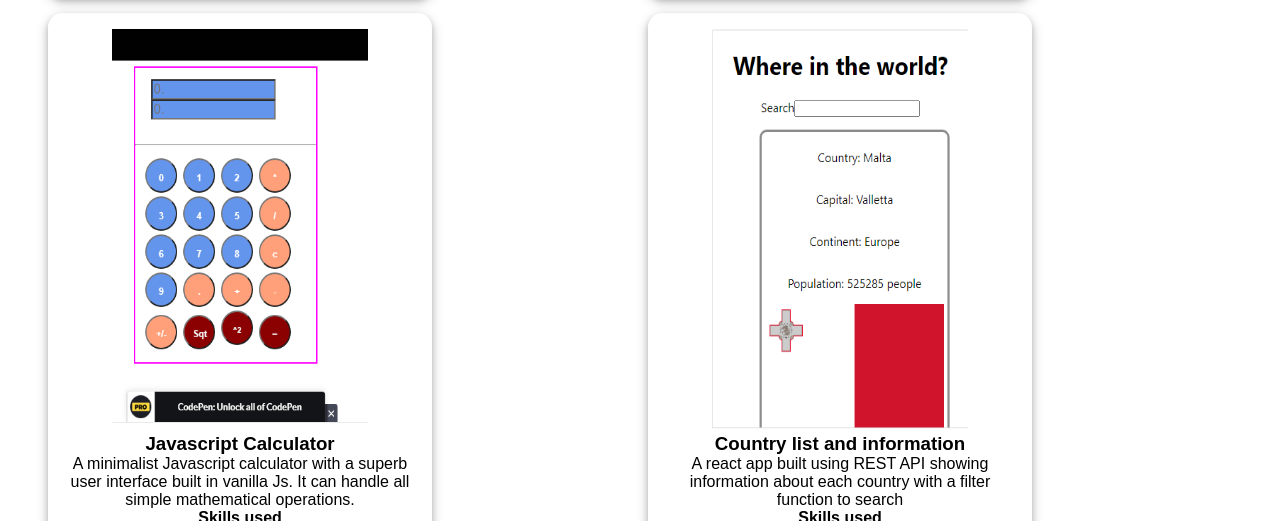
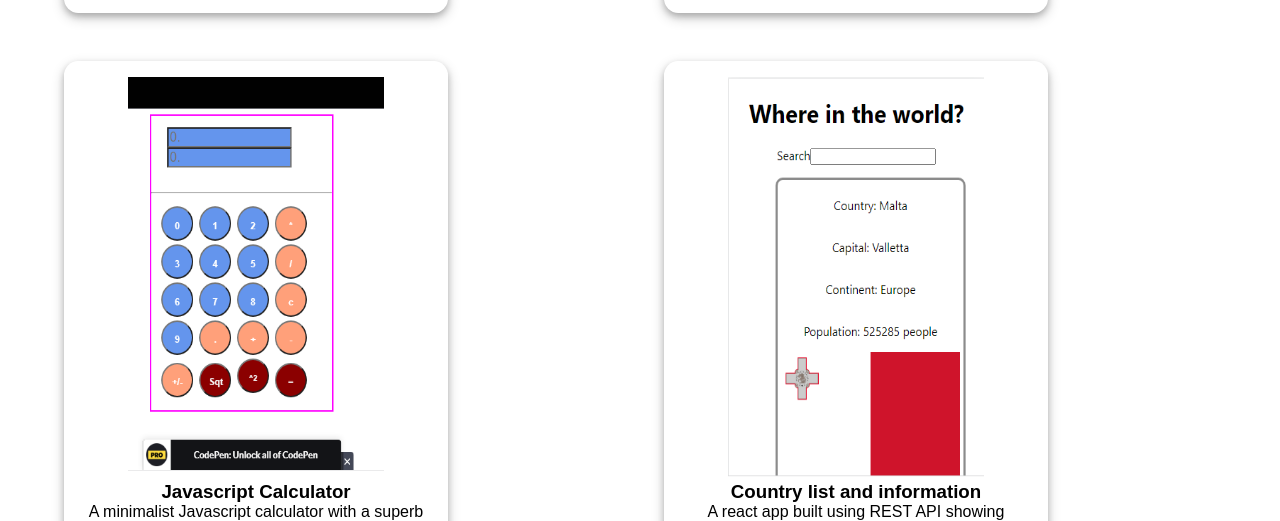
Before and after one commit to Tasleemofx/portfolio.github.io, a plain HTML site: page index.html in a window 1280 px wide. Shown: the part 2226-2747 px from the top of the page. Drawn offline with nearby package versions, Linux system fonts and the light colour scheme.

Commit message:
margin for projects

```diff
--- a/css/style-300px.css
+++ b/css/style-300px.css
@@ -265,6 +265,7 @@ width: 60vw;
   }
 }
 .project{
+  margin: 0.5em auto;
   padding: 1em;
   width: 60vw;
   box-shadow: 0 0.2em 0.4em 0 var(--inset), 0 0.3em 0.8em 0 var(--inset);
--- a/css/style@600px.css
+++ b/css/style@600px.css
@@ -55,6 +55,8 @@ nav{
 #Projects-only{
   align-items: center;
 }
-
+.project{
+  margin: 1em;
+}
 
 }
```
